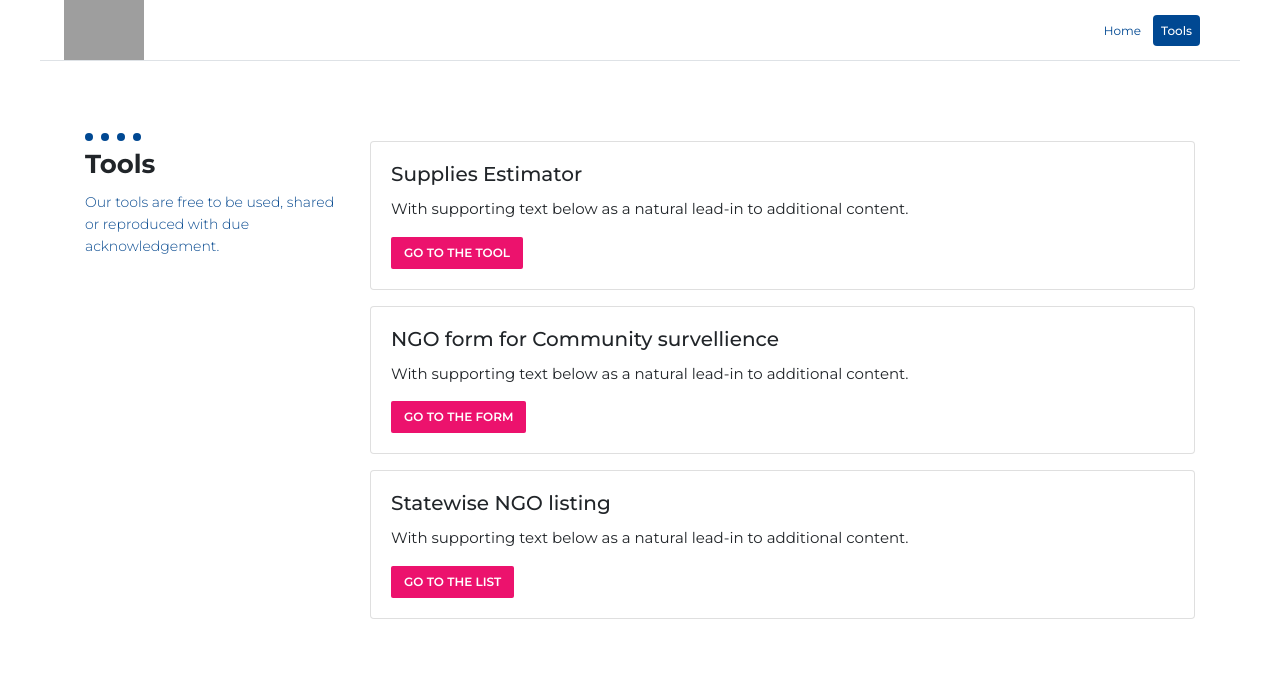
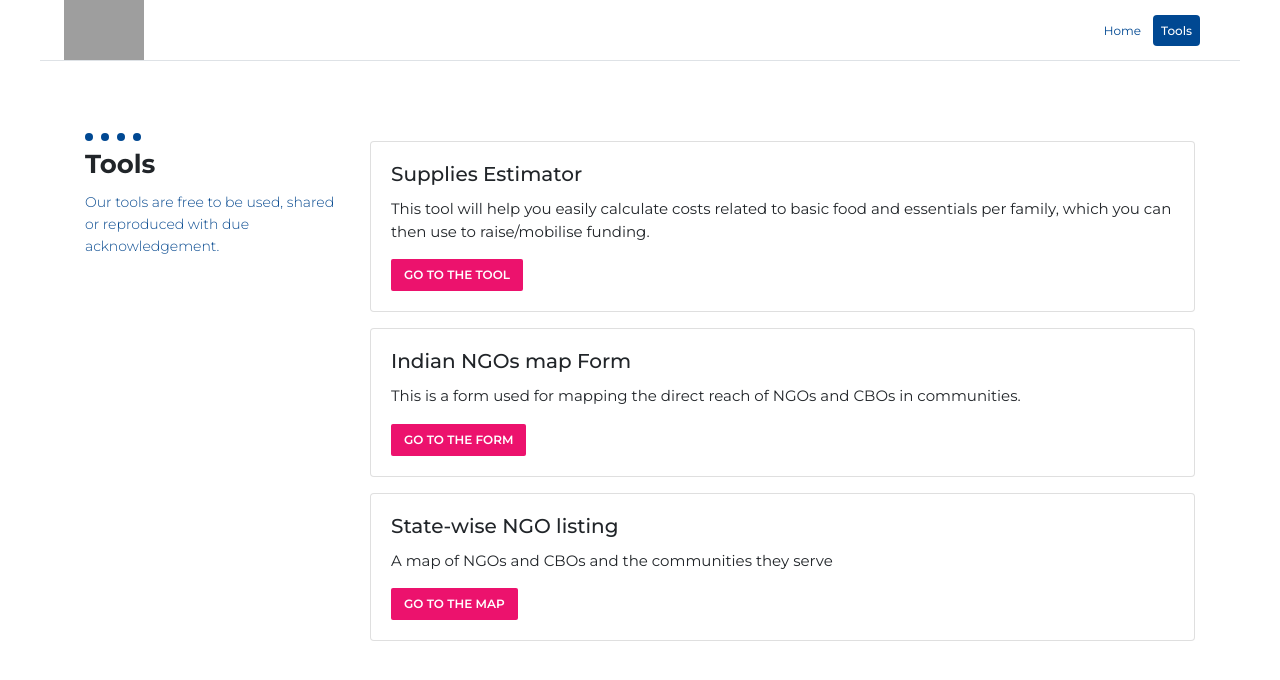
Before and after one commit to codifiedself/community_surveillance, a Django app: page / in a window 1280 px wide. Shown: the top 680 px of the page. Run offline with Django 3.2, Linux system fonts and the light colour scheme; parts of the project's set-up code (start-up, migrations or seed data) failed here and were passed over; some libraries are stand-ins or nearby versions; grey boxes are pictures that could not be loaded.

Commit message:
text changes

```diff
--- a/community_surveillance/templates/webapp/index.html
+++ b/community_surveillance/templates/webapp/index.html
@@ -21,7 +21,7 @@
         <div class="card">
           <div class="card-body">
             <h5 class="card-title">Supplies Estimator</h5>
-            <p class="card-text">With supporting text below as a natural lead-in to additional content.</p>
+            <p class="card-text">This tool will help you easily calculate costs related to basic food and essentials per family, which you can then use to raise/mobilise funding.</p>
             <a href="https://c19-supplies-estimator.netlify.com/" target="_blank" class="btn btn-pink">Go to the tool</a>
           </div>
         </div>
@@ -30,8 +30,8 @@
       <div class="col-sm-12 mt-3">
         <div class="card">
           <div class="card-body">
-            <h5 class="card-title">NGO form for Community survellience</h5>
-            <p class="card-text">With supporting text below as a natural lead-in to additional content.</p>
+            <h5 class="card-title">Indian NGOs map Form</h5>
+            <p class="card-text">This is a form used for mapping the direct reach of NGOs and CBOs in communities.</p>
             <a href="/ngo/create" target="_blank"  class="btn btn-pink">Go to the form</a>
           </div>
         </div>
@@ -40,9 +40,9 @@
       <div class="col-sm-12 mt-3">
         <div class="card">
           <div class="card-body">
-            <h5 class="card-title">Statewise NGO listing</h5>
-            <p class="card-text">With supporting text below as a natural lead-in to additional content.</p>
-            <a href="/ngo/details" target="_blank"  class="btn btn-pink">Go to the list</a>
+            <h5 class="card-title">State-wise NGO listing</h5>
+            <p class="card-text">A map of NGOs and CBOs and the communities they serve</p>
+            <a href="/ngo/details" target="_blank"  class="btn btn-pink">Go to the map</a>
           </div>
         </div>
       </div>
--- a/community_surveillance/templates/webapp/ngo_form.html
+++ b/community_surveillance/templates/webapp/ngo_form.html
@@ -23,7 +23,7 @@
 			We want to hear from as many of you, so please disseminate widely.
 			<br/><br/>
 
-			<b>This form closes on 7th April 2020.</b>
+			<b>This form closes on 15th April 2020.</b>
 
 			<br/><br/>
 		</p>
```
